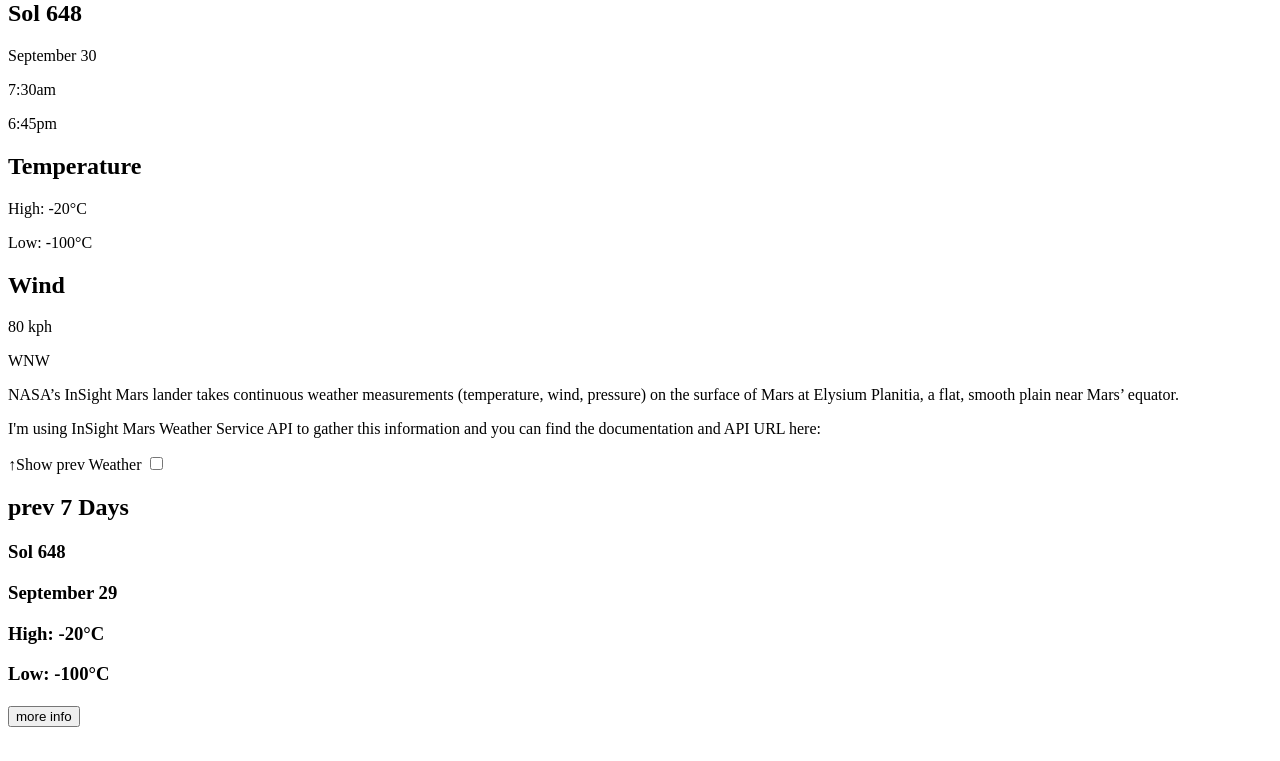
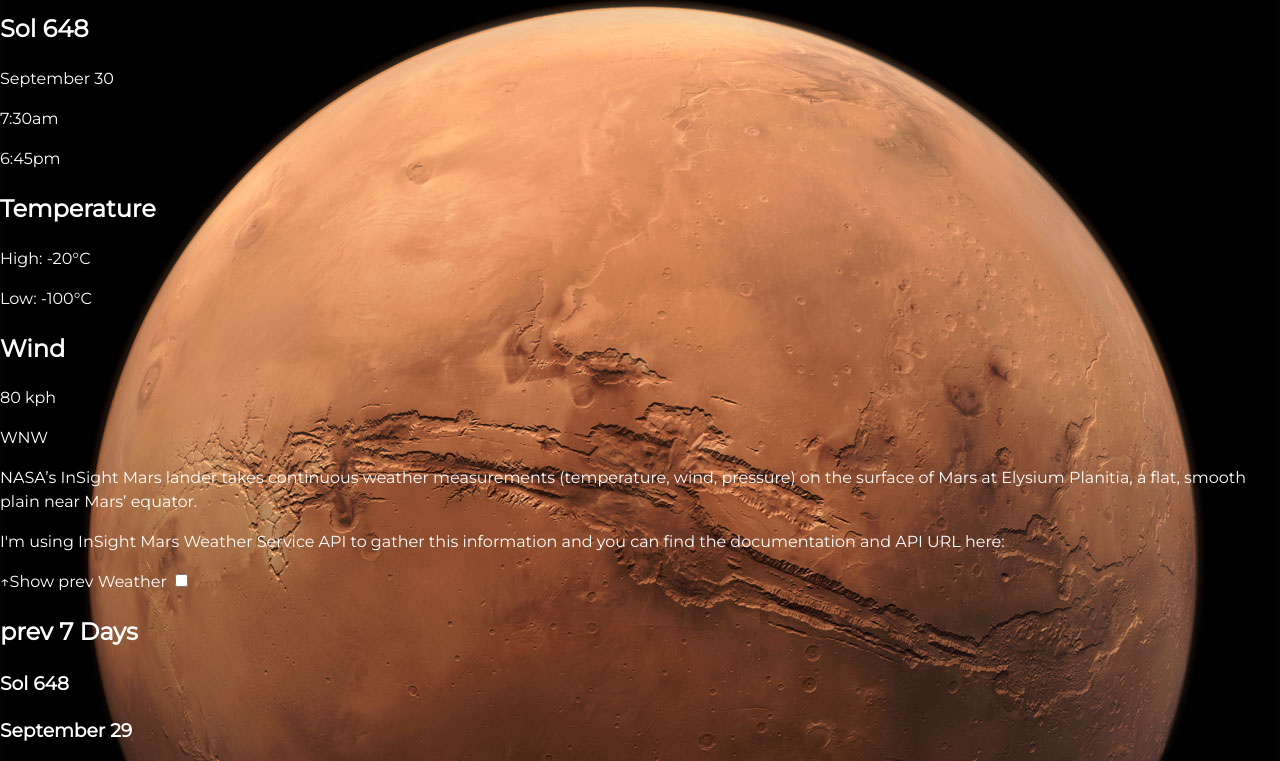
Before and after one commit to anjiemoore/MarsWeather, a plain HTML site: page index.html in a window 1280 px wide. Shown: the part 80-841 px from the top of the page. Drawn offline with Linux system fonts and the light colour scheme; no server answers.

Commit message:
body styles

```diff
--- a/index.html
+++ b/index.html
@@ -4,6 +4,7 @@
 <head>
     <meta charset="UTF-8">
     <meta name="viewport" content="width=device-width, initial-scale=1.0">
+    <link href="https://fonts.googleapis.com/css2?family=Montserrat&display=swap" rel="stylesheet">
     <link rel="stylesheet" href="css/styles.css" />
     <title>Mars Weather</title>
 </head>
--- a/scss/styles.scss
+++ b/scss/styles.scss
@@ -16,3 +16,13 @@ $background-img: url(../images/mars.jpg);
         --clr-accent: #D06D6D;
         --clr-accent-dark: #613131;
     }
+
+    body {
+        margin: 0;
+        font-family: 'Montserrat', sans-serif;
+        line-height: 1.5;
+        background-image: $background-img;
+        height: 100vh;
+        overflow: hidden;
+        color: var(--clr--white);
+    }
```
Also changed, not shown: css/styles.css, 1 other file. Lines whose indentation alone changed are shown as unchanged.
